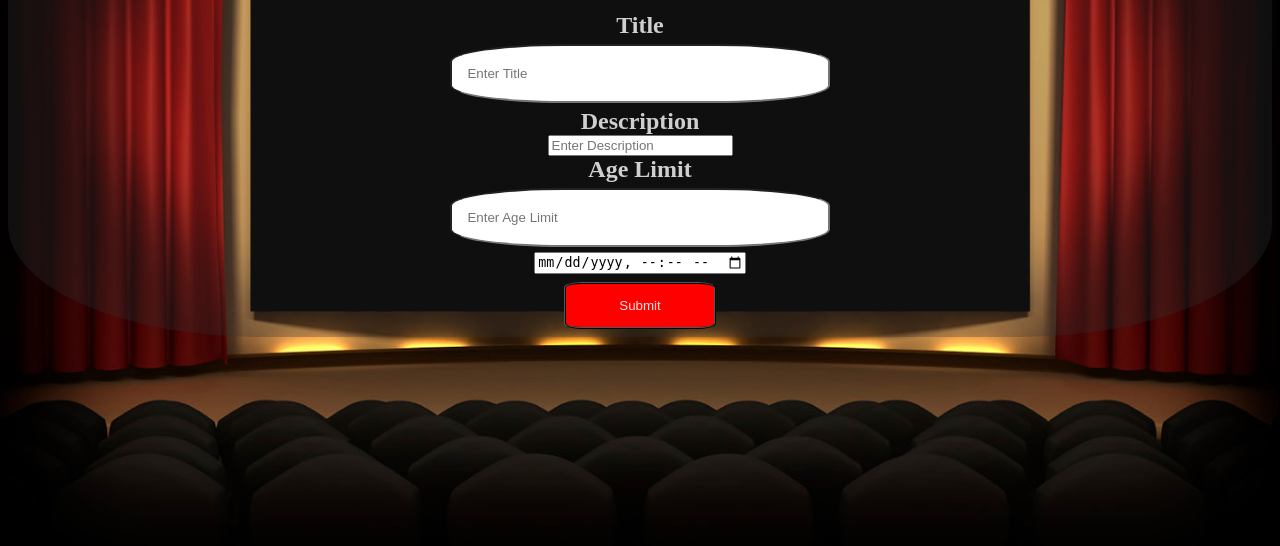
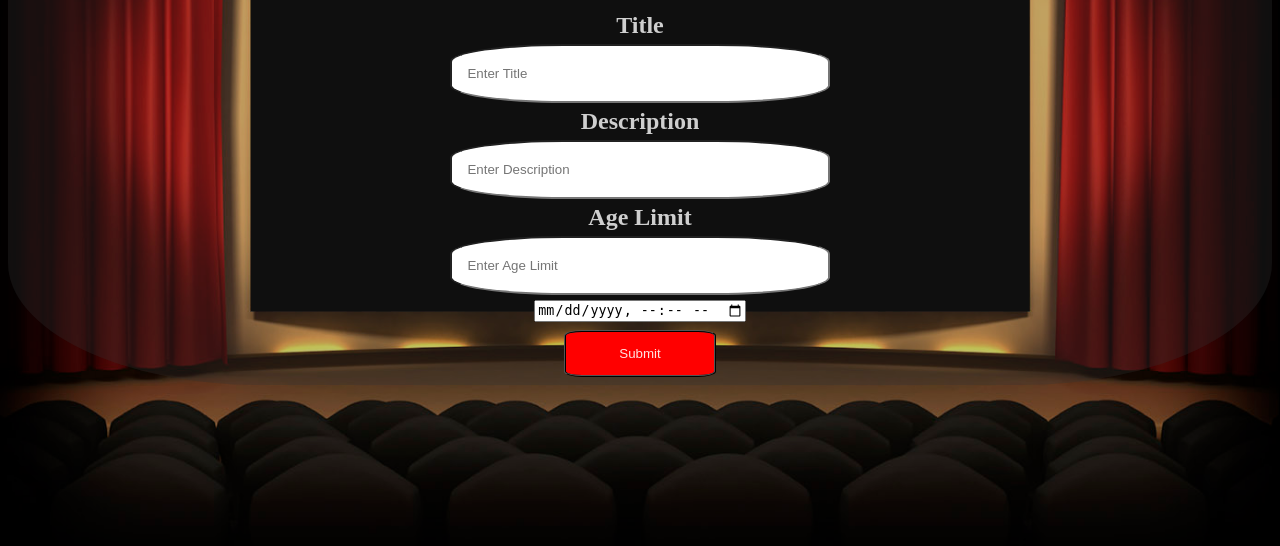
Before and after one commit to GabrielGenkov/DatabaseProject, a Flask app: page /addmovie in a window 1280 px wide. Shown: the part 234-780 px from the top of the page. Run offline with Flask 2, Linux system fonts and the light colour scheme; the visitor is signed in with stand-in values (Sample User, id 1); data comes from the database, SQL or seed files in the repository.

Commit message:
Added a description bar css

```diff
--- a/static/style/add.css
+++ b/static/style/add.css
@@ -88,7 +88,7 @@ b{
 	font-size: 24px;
 }
 
-input[type=title], input[type=agelimit], input[type=moviedate]
+input[type=title], input[type=agelimit], input[type=moviedate], input[type=description]
 {
 	width: 50%;
 	padding: 20px 15px;
```
